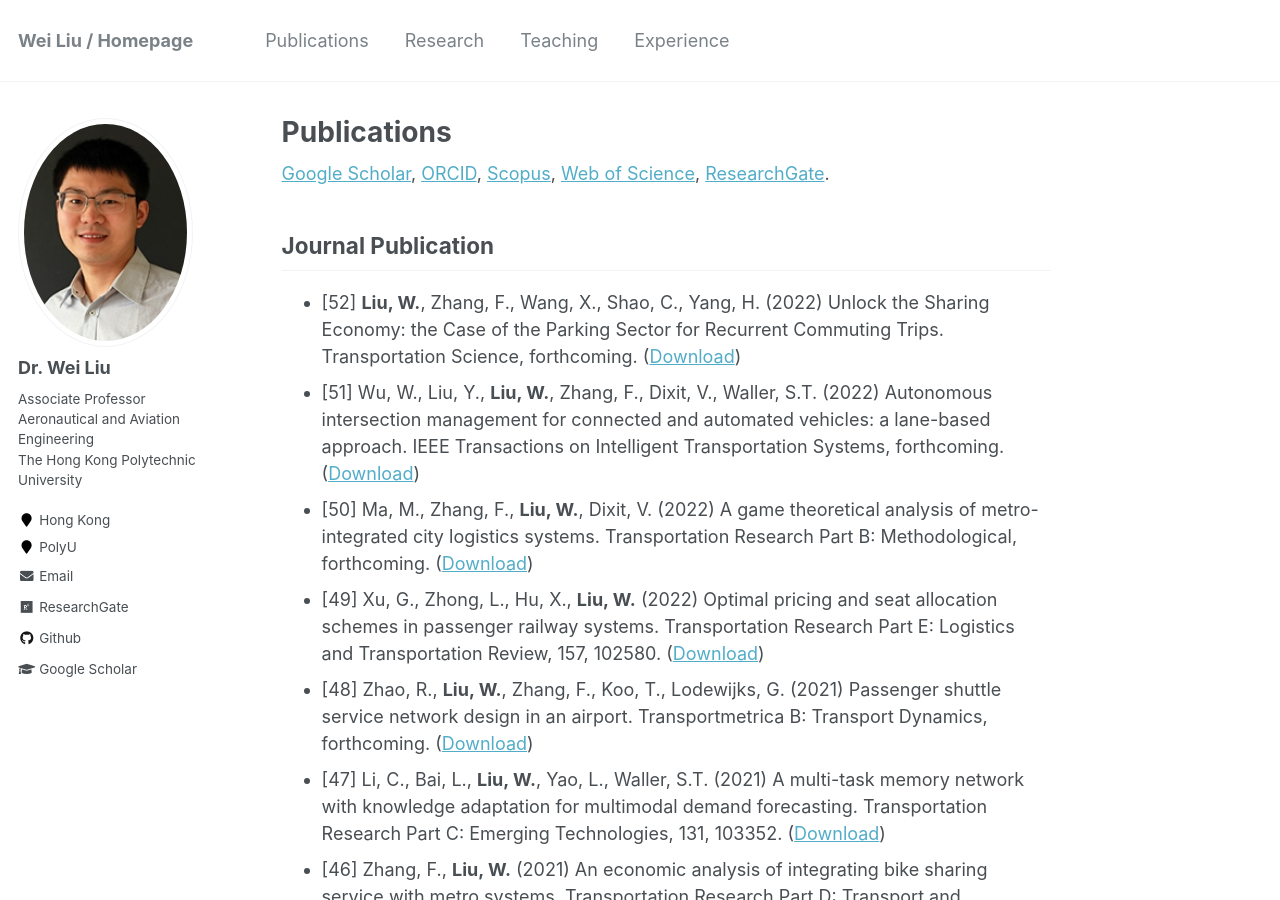
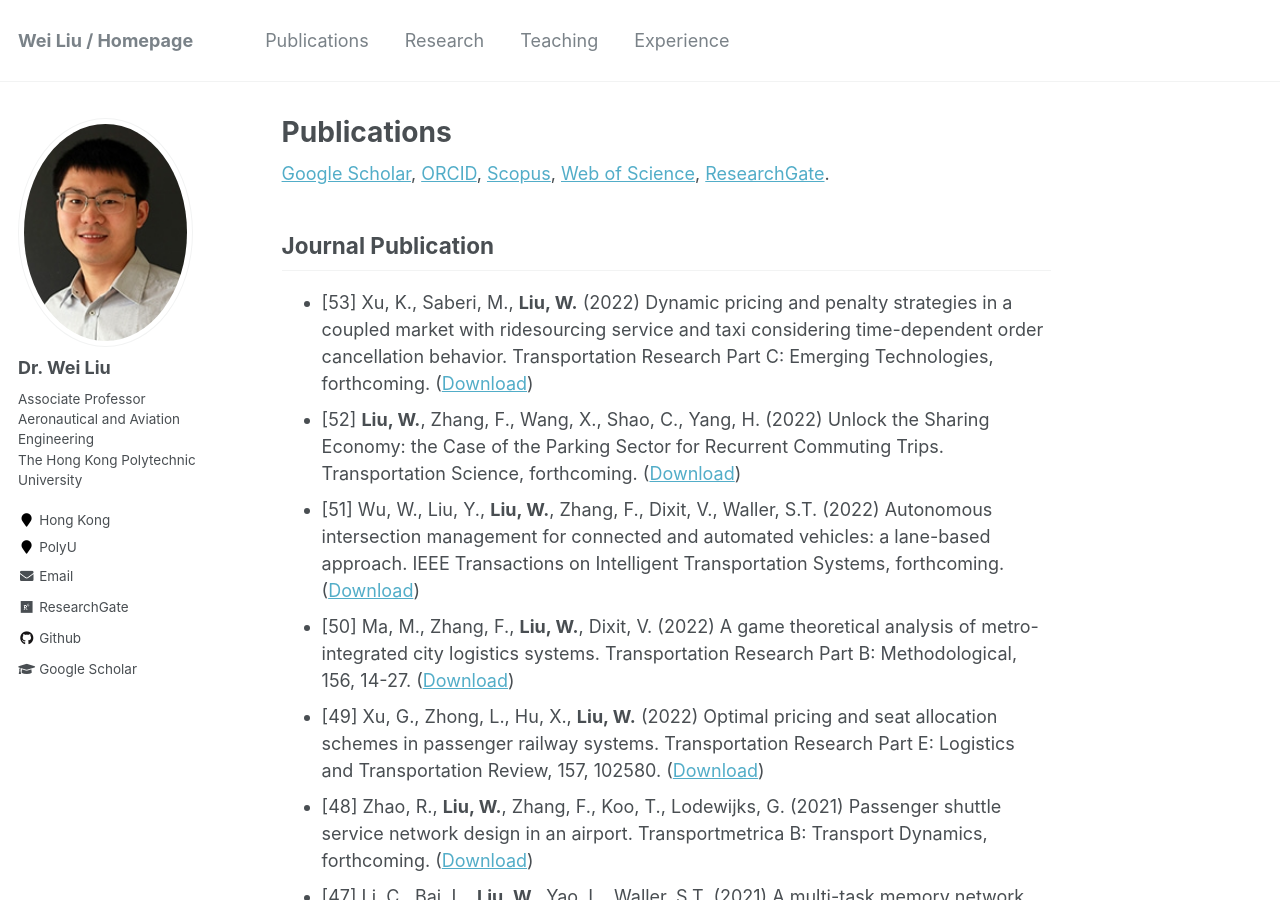
Before and after one commit to weiliu2016/weiliu2016.github.io, a Jekyll site: the page built from _pages/publications.md, in a window 1280 px wide and 900 px high. Built offline with Jekyll 4.4.1, drawn with Linux system fonts in a browser that asks for light colours.

Commit message:
Update publications.md

```diff
--- a/_pages/publications.md
+++ b/_pages/publications.md
@@ -19,9 +19,10 @@ author_profile: true
 
 Journal Publication
 ----------
+* [53] Xu, K., Saberi, M., **Liu, W.** (2022) Dynamic pricing and penalty strategies in a coupled market with ridesourcing service and taxi considering time-dependent order cancellation behavior. Transportation Research Part C: Emerging Technologies, forthcoming. ([Download](https://doi.org/10.1016/j.trc.2022.103621))
 * [52] **Liu, W.**, Zhang, F., Wang, X., Shao, C., Yang, H. (2022) Unlock the Sharing Economy: the Case of the Parking Sector for Recurrent Commuting Trips. Transportation Science, forthcoming. ([Download](https://doi.org/10.1287/trsc.2021.1103))
 * [51] Wu, W., Liu, Y., **Liu, W.**, Zhang, F., Dixit, V., Waller, S.T. (2022) Autonomous intersection management for connected and automated vehicles: a lane-based approach. IEEE Transactions on Intelligent Transportation Systems, forthcoming. ([Download](http://dx.doi.org/10.1109/TITS.2021.3136910))
-* [50] Ma, M., Zhang, F., **Liu, W.**, Dixit, V. (2022) A game theoretical analysis of metro-integrated city logistics systems. Transportation Research Part B: Methodological, forthcoming. ([Download](https://doi.org/10.1016/j.trb.2021.12.005))
+* [50] Ma, M., Zhang, F., **Liu, W.**, Dixit, V. (2022) A game theoretical analysis of metro-integrated city logistics systems. Transportation Research Part B: Methodological, 156, 14-27. ([Download](https://doi.org/10.1016/j.trb.2021.12.005))
 * [49] Xu, G., Zhong, L., Hu, X., **Liu, W.** (2022) Optimal pricing and seat allocation schemes in passenger railway systems. Transportation Research Part E: Logistics and Transportation Review, 157, 102580. ([Download](https://doi.org/10.1016/j.tre.2021.102580))
 * [48] Zhao, R., **Liu, W.**, Zhang, F., Koo, T., Lodewijks, G. (2021) Passenger shuttle service network design in an airport. Transportmetrica B: Transport Dynamics, forthcoming. ([Download](https://doi.org/10.1080/21680566.2021.2008279))
 * [47] Li, C., Bai, L., **Liu, W.**, Yao, L., Waller, S.T. (2021) A multi-task memory network with knowledge adaptation for multimodal demand forecasting. Transportation Research Part C: Emerging Technologies, 131, 103352. ([Download](https://doi.org/10.1016/j.trc.2021.103352))
```
